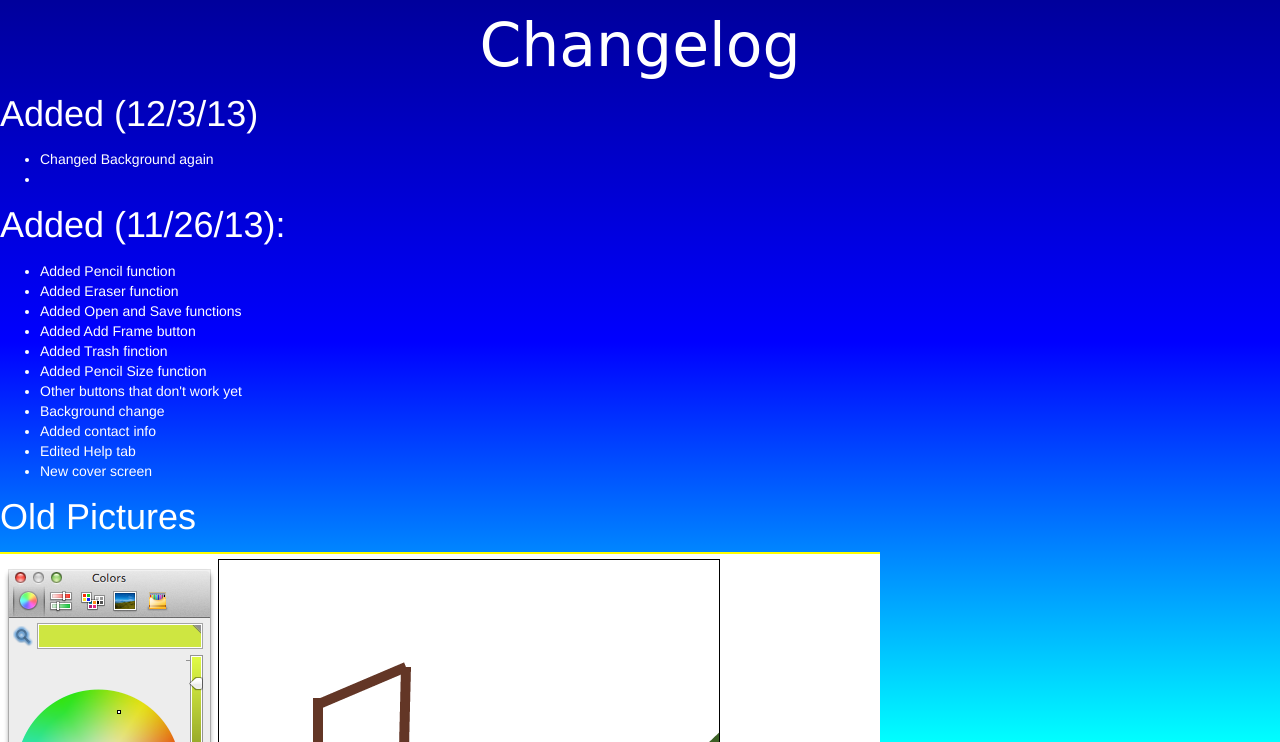
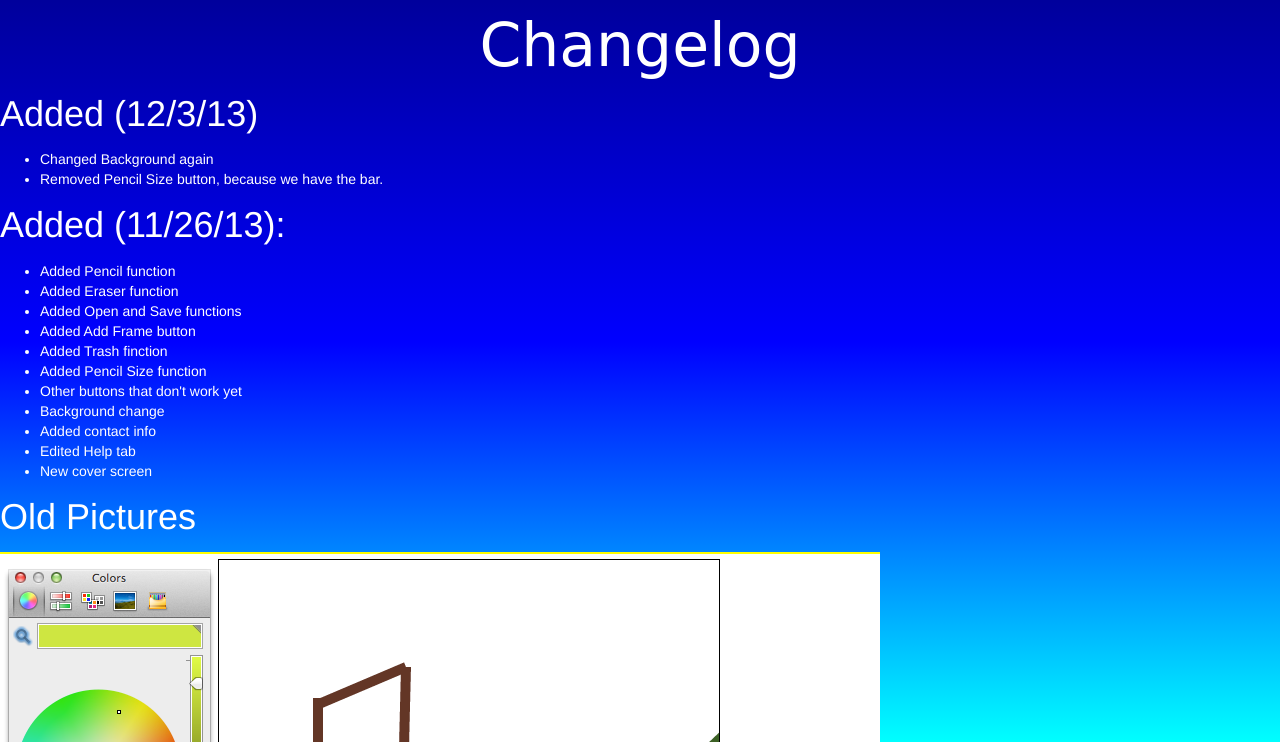
Before and after one commit to johncena1234/mission-animate, a plain HTML site: page changes.html in a window 1280 px wide. Shown: the part 58-800 px from the top of the page. Drawn offline with Linux system fonts and the light colour scheme.

Commit message:
Finished changelog for 12/3/13

```diff
--- a/changes.html
+++ b/changes.html
@@ -39,7 +39,7 @@
         <p class="large">Added (12/3/13)</p>
         <ul>
           <li>Changed Background again</li>
-          <li></li>
+          <li>Removed Pencil Size button, because we have the bar.</li>
         </ul>
         <p class="large">Added (11/26/13):</p>
         <ul>
```
Also changed, not shown: index.html (+1 -1 lines).
